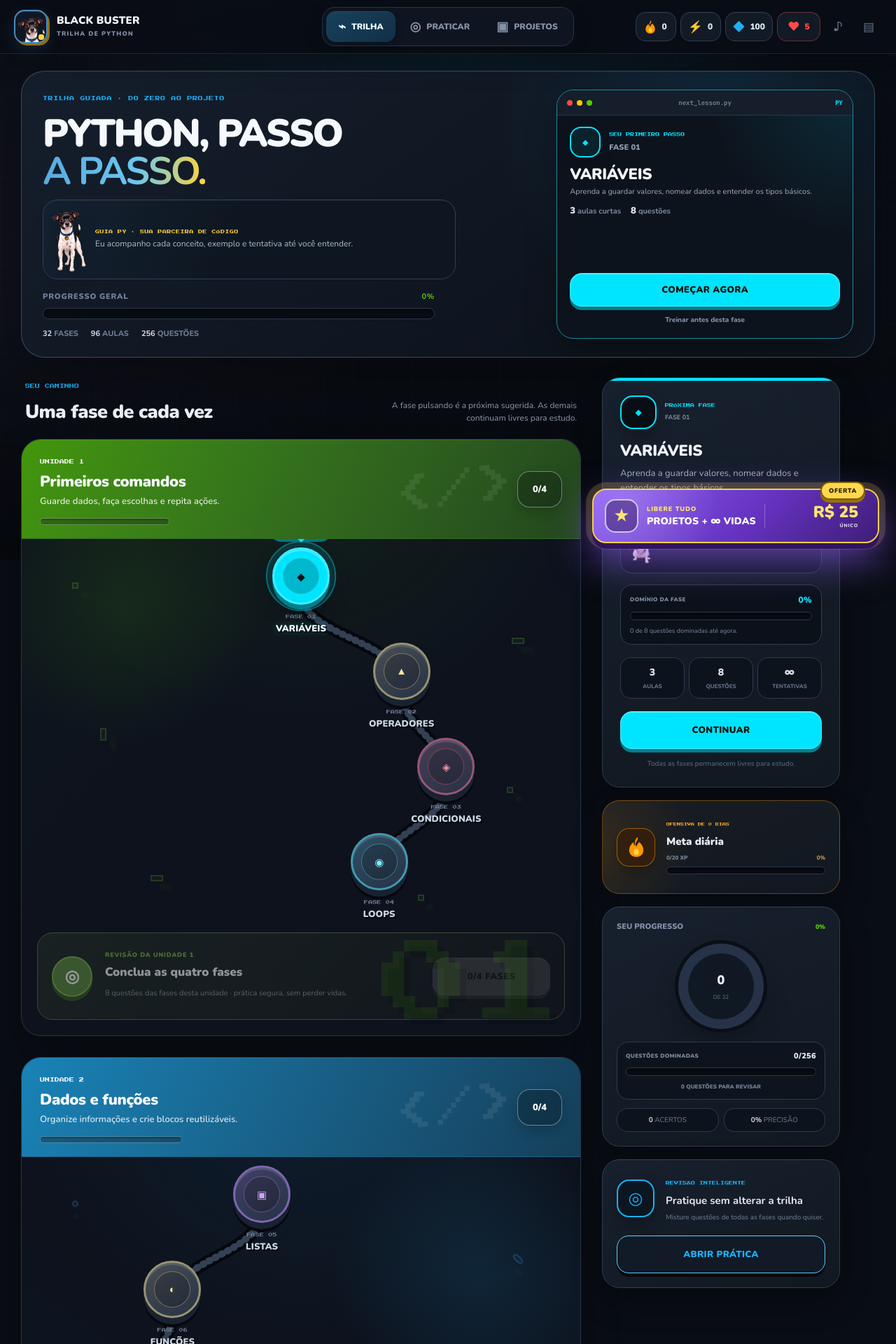
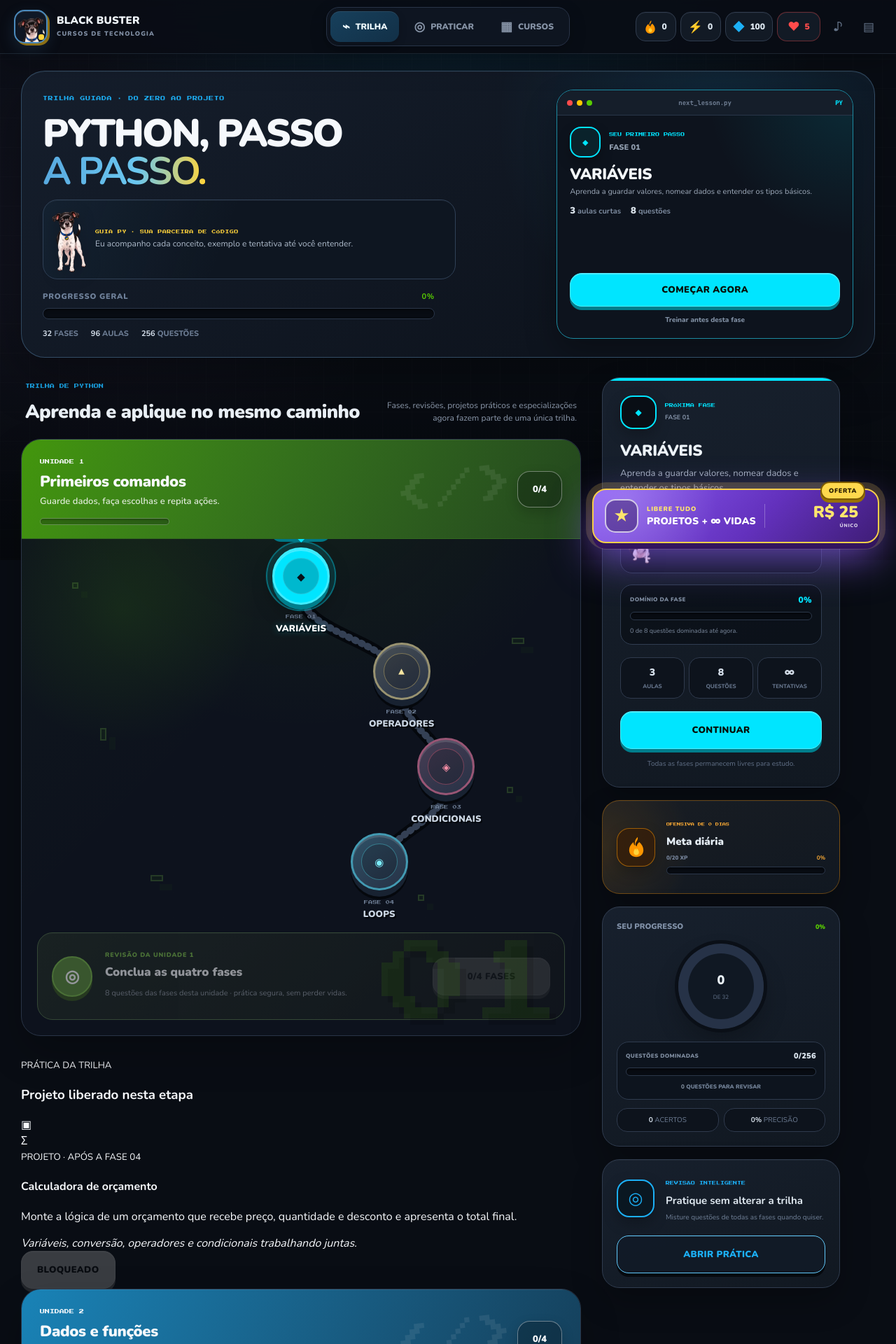
Before and after one commit to igoorhenrique15-dotcom/python-game-education, a React (Vite) app: page / in a window 1280 px wide. Shown: the top 1920 px of the page at 70% size. Built offline with nearby package versions, Linux system fonts and the light colour scheme.

Commit message:
Reorganiza projetos dentro da trilha

```diff
--- a/src/CompleteApp.jsx
+++ b/src/CompleteApp.jsx
@@ -373,18 +373,18 @@ function FlameIcon() {
   );
 }
 
-function AppHeader({ stats, settings, active = 'map', onHome, onReview, onProjects, onHearts, onToggleSound, onToggleScanlines }) {
+function AppHeader({ stats, settings, active = 'map', onHome, onReview, onCourses, onHearts, onToggleSound, onToggleScanlines }) {
   return (
     <header className="app-header">
       <button type="button" className="brand" onClick={onHome} aria-label="Voltar para a trilha">
         <span className="brand-cube"><PinscherMascot size="small" /></span>
-        <span><b>BLACK BUSTER</b><small>TRILHA DE PYTHON</small></span>
+        <span><b>BLACK BUSTER</b><small>CURSOS DE TECNOLOGIA</small></span>
       </button>
 
       <nav className="desktop-nav" aria-label="Navegação principal">
         <button type="button" className={active === 'map' ? 'active' : ''} onClick={onHome}><span>⌁</span> TRILHA</button>
         <button type="button" className={active === 'practice' ? 'active' : ''} onClick={onReview}><span>◎</span> PRATICAR</button>
-        <button type="button" className={active === 'projects' ? 'active' : ''} onClick={onProjects}><span>▣</span> PROJETOS</button>
+        <button type="button" className={active === 'courses' ? 'active' : ''} onClick={onCourses}><span>▦</span> CURSOS</button>
       </nav>
 
       <div className="header-stats">
@@ -409,12 +409,12 @@ function AppHeader({ stats, settings, active = 'map', onHome, onReview, onProjec
   );
 }
 
-function MobileNav({ active = 'map', onHome, onReview, onProjects, onHearts, hearts, infiniteHearts = false }) {
+function MobileNav({ active = 'map', onHome, onReview, onCourses, onHearts, hearts, infiniteHearts = false }) {
   return (
     <nav className="mobile-nav" aria-label="Navegação para celular">
       <button type="button" className={active === 'map' ? 'active' : ''} onClick={onHome}><span>⌁</span><small>TRILHA</small></button>
       <button type="button" className={active === 'practice' ? 'active' : ''} onClick={onReview}><span>◎</span><small>PRATICAR</small></button>
-      <button type="button" className={active === 'projects' ? 'active' : ''} onClick={onProjects}><span>▣</span><small>PROJETOS</small></button>
+      <button type="button" className={active === 'courses' ? 'active' : ''} onClick={onCourses}><span>▦</span><small>CURSOS</small></button>
       <button type="button" className={`mobile-hearts ${infiniteHearts ? 'infinite' : ''}`} onClick={onHearts}><span>♥</span><small>{infiniteHearts ? '∞ VIDAS' : `${hearts}/${MAX_HEARTS} VIDAS`}</small></button>
     </nav>
   );
@@ -698,7 +698,7 @@ function DailyGoalCard({ progress }) {
   );
 }
 
-function CourseMap({ stages, progress, onEnter, onReview, onUnitReview, onReset }) {
+function CourseMap({ stages, projects = [], tracks = [], progress, onEnter, onReview, onUnitReview, onOpenProject, onPurchase, onReset }) {
   const units = useMemo(() => courseUnits(stages), [stages]);
   const learning = courseLearningSummary(stages, progress);
   const currentIndex = Math.max(0, stages.findIndex((stage) => !progress.completed[stage.id]));
@@ -738,12 +738,16 @@ function CourseMap({ stages, progress, onEnter, onReview, onUnitReview, onReset
       <div className="course-layout">
         <div className="path-column">
           <div className="path-intro">
-            <div><span>SEU CAMINHO</span><h2>Uma fase de cada vez</h2></div>
-            <p>A fase pulsando é a próxima sugerida. As demais continuam livres para estudo.</p>
-          </div>
-          {units.map((unit) => (
+            <div><span>TRILHA DE PYTHON</span><h2>Aprenda e aplique no mesmo caminho</h2></div>
+            <p>Fases, revisões, projetos práticos e especializações agora fazem parte de uma única trilha.</p>
+          </div>
+
+          {units.map((unit) => {
+            const stageIds = new Set(unit.stages.map((stage) => stage.id));
+            const unitProjects = projects.filter((project) => stageIds.has(project.unlockStage));
+            return (
+              <React.Fragment key={unit.number}>
                 <UnitPath
-              key={unit.number}
                   unit={unit}
                   progress={progress}
                   currentIndex={recommendedIndex}
@@ -751,8 +755,36 @@ function CourseMap({ stages, progress, onEnter, onReview, onUnitReview, onReset
                   onSelect={(stage) => { setSelected(stage); setPicked(true); }}
                   onUnitReview={onUnitReview}
                 />
-          ))}
-          <div className="finish-marker"><span>Ω</span><div><b>FIM DA TRILHA</b><small>Seu projeto final espera por você.</small></div></div>
+                <TrailProjectMilestones
+                  projects={unitProjects}
+                  stages={stages}
+                  progress={progress}
+                  onOpen={onOpenProject}
+                />
+              </React.Fragment>
+            );
+          })}
+
+          <section className="premium-store trail-premium-store">
+            <div className="premium-store-title">
+              <div><span className="project-kicker">PACOTE COMPLETO · COMPRA ILUSTRATIVA</span><h2>Projetos livres + vidas infinitas</h2></div>
+              <small>Pagamento único de R$ 25,00 · nenhuma cobrança real nesta versão.</small>
+            </div>
+            <div className="premium-products">
+              <article className={progress.entitlements?.allProjects && progress.entitlements?.infiniteHearts ? 'active premium-bundle' : 'premium-bundle'}>
+                <span className="premium-product-icon">★</span>
+                <div><small>ACESSO TOTAL À TRILHA</small><h3>Libere toda a prática Python</h3><p>Abre projetos e missões sem pré-requisitos e remove a perda de vidas.</p></div>
+                <strong>R$ 25,00<small>PAGAMENTO ÚNICO</small></strong>
+                <PixelButton className="premium-buy-button" color="#8b5cf6" disabled={progress.entitlements?.allProjects && progress.entitlements?.infiniteHearts} onClick={onPurchase}>
+                  {progress.entitlements?.allProjects && progress.entitlements?.infiniteHearts ? 'PACOTE ATIVO ✓' : 'COMPRAR PACOTE · ILUSTRATIVO'}
+                </PixelButton>
+              </article>
+            </div>
+          </section>
+
+          <TrailSpecializations tracks={tracks} progress={progress} onOpen={onOpenProject} />
+
+          <div className="finish-marker"><span>Ω</span><div><b>TRILHA PYTHON COMPLETA</b><small>32 fases, projetos e especializações no mesmo caminho.</small></div></div>
           <button className="reset-progress" type="button" onClick={onReset}>ZERAR PROGRESSO SALVO</button>
         </div>
 
@@ -1095,122 +1127,89 @@ function HeartsScreen({ progress, onExit, onPractice, onRefill, onPurchasePremiu
 }
 
 
-function ProjectHub({ projects, tracks = [], stages, progress, onExit, onOpen, onPurchase }) {
-  const completed = projects.filter((project) => progress.projects?.[project.id]).length;
-  const allProjects = Boolean(progress.entitlements?.allProjects);
-  const infiniteHearts = Boolean(progress.entitlements?.infiniteHearts);
+function projectUnlocked(project, progress) {
+  return Boolean(progress.entitlements?.allProjects)
+    || (Boolean(progress.completed?.[project.unlockStage])
+      && (!project.prerequisite || Boolean(progress.projects?.[project.prerequisite])));
+}
+
+function TrailProjectMilestones({ projects, stages, progress, onOpen }) {
+  if (!projects.length) return null;
   const stageNumber = (stageId) => stages.findIndex((stage) => stage.id === stageId) + 1;
-  const unlocked = (project) => allProjects || (Boolean(progress.completed?.[project.unlockStage])
-    && (!project.prerequisite || Boolean(progress.projects?.[project.prerequisite])));
-  const lockLabel = (project) => {
-    if (!progress.completed?.[project.unlockStage]) return `LIBERA NA FASE ${String(stageNumber(project.unlockStage)).padStart(2, '0')}`;
-    if (project.prerequisite && !progress.projects?.[project.prerequisite]) return 'CONCLUA A MISSÃO ANTERIOR';
-    return `${project.steps.length} DECISÕES`;
-  };
-
-  return (
-    <main className="project-hub">
-      <section className="project-hero">
+
+  return (
+    <section className="trail-project-milestones">
+      <div className="trail-project-title">
+        <div><small>PRÁTICA DA TRILHA</small><h3>{projects.length === 1 ? 'Projeto liberado nesta etapa' : 'Projetos liberados nesta etapa'}</h3></div>
+        <span>▣</span>
+      </div>
+      <div className="trail-project-list">
+        {projects.map((project) => {
+          const unlocked = projectUnlocked(project, progress);
+          const completed = Boolean(progress.projects?.[project.id]);
+          return (
+            <article className={`trail-project-card ${unlocked ? 'unlocked' : 'locked'} ${completed ? 'completed' : ''}`} key={project.id} style={{ '--project-color': project.color }}>
+              <span className="trail-project-icon">{project.icon}</span>
               <div>
-          <span className="project-kicker">LABORATÓRIO DE PROJETOS</span>
-          <h1>Transforme conceitos em <strong>soluções.</strong></h1>
-          <p>Escolha decisões de implementação, leia o código-base e conclua pequenas simulações. Sem editor e sem perder vidas.</p>
-          <div className="project-hero-stats">
-            <span><b>{completed}</b><small>CONCLUÍDOS</small></span>
-            <span><b>{projects.length}</b><small>PROJETOS</small></span>
-            <span><b>{projects.reduce((total, project) => total + project.steps.length, 0)}</b><small>DECISÕES</small></span>
-          </div>
-        </div>
-        <div className="project-hero-mascot"><PinscherMascot size="large" mood="focus" /><span>▣</span></div>
-      </section>
-
-      <section className="premium-store">
-        <div className="premium-store-title">
-          <div><span className="project-kicker">LOJA · COMPRA ILUSTRATIVA</span><h2>Pacote acesso total</h2></div>
-          <small>Nenhuma cobrança real será feita nesta versão.</small>
-        </div>
-        <div className="premium-products">
-          <article className={allProjects && infiniteHearts ? 'active premium-bundle' : 'premium-bundle'}>
-            <span className="premium-product-icon">★</span>
-            <div>
-              <small>PACOTE COMPLETO</small>
-              <h3>Todos os projetos + vidas infinitas</h3>
-              <p>Libera os 8 projetos, as 8 missões das especializações e remove a perda de vidas em todas as fases.</p>
-            </div>
-            <strong>R$ 25,00<small>PAGAMENTO ÚNICO</small></strong>
-            <PixelButton className="premium-buy-button" color="#8b5cf6" disabled={allProjects && infiniteHearts} onClick={onPurchase}>
-              {allProjects && infiniteHearts ? 'PACOTE ATIVO ✓' : 'COMPRAR PACOTE · ILUSTRATIVO'}
+                <small>PROJETO · APÓS A FASE {String(stageNumber(project.unlockStage)).padStart(2, '0')}</small>
+                <h4>{project.title}</h4>
+                <p>{project.brief}</p>
+                <em>{project.outcome}</em>
+              </div>
+              <PixelButton
+                color={project.color}
+                variant={completed ? 'outline' : 'solid'}
+                disabled={!unlocked}
+                onClick={() => onOpen(project)}
+              >
+                {completed ? 'REFAZER' : unlocked ? 'COMEÇAR PROJETO' : 'BLOQUEADO'}
               </PixelButton>
             </article>
-        </div>
-      </section>
-
-      <section className="project-grid-shell">
-        <div className="project-grid-title">
-          <div><small>PORTFÓLIO GUIADO</small><h2>Oito desafios práticos</h2></div>
-          <button type="button" onClick={onExit}>VOLTAR À TRILHA</button>
-        </div>
-        <div className="project-grid">
-          {projects.map((project, index) => {
-            const isUnlocked = unlocked(project);
-            const isCompleted = Boolean(progress.projects?.[project.id]);
-            return (
-              <article className={`project-card ${isUnlocked ? 'unlocked' : 'locked'} ${isCompleted ? 'completed' : ''}`} key={project.id} style={{ '--project-color': project.color }}>
-                <div className="project-card-top"><span>{project.icon}</span><small>PROJETO {String(index + 1).padStart(2, '0')}</small></div>
-                <em>{project.category}</em>
-                <h3>{project.title}</h3>
-                <p>{project.brief}</p>
-                <div className="project-outcome"><b>VOCÊ PRATICA</b><span>{project.outcome}</span></div>
-                <div className="project-card-footer">
-                  <small>{isCompleted ? 'CONCLUÍDO ✓' : lockLabel(project)}</small>
-                  <PixelButton
-                    color={project.color}
-                    variant={isCompleted ? 'outline' : 'solid'}
-                    disabled={!isUnlocked}
-                    onClick={() => onOpen(project)}
-                  >
-                    {isCompleted ? 'REFAZER' : isUnlocked ? 'ABRIR PROJETO' : 'BLOQUEADO'}
-                  </PixelButton>
-                </div>
-              </article>
           );
         })}
       </div>
     </section>
-
-      <section className="track-specializations">
-        <div className="track-specializations-title">
-          <span className="project-kicker">ESPECIALIZAÇÕES PÓS-TRILHA</span>
-          <h2>Escolha onde aplicar seu Python.</h2>
-          <p>As duas trilhas são liberadas após a fase 32. Cada missão abre a próxima e usa o mesmo formato guiado e seguro.</p>
+  );
+}
+
+function TrailSpecializations({ tracks, progress, onOpen }) {
+  if (!tracks.length) return null;
+  const allProjects = Boolean(progress.entitlements?.allProjects);
+
+  return (
+    <section className="trail-specializations">
+      <div className="trail-specializations-title">
+        <span className="project-kicker">DEPOIS DAS 32 FASES</span>
+        <h2>Especializações da trilha Python</h2>
+        <p>Escolha Automação ou Aplicações. Cada missão abre a próxima e continua usando desafios guiados.</p>
       </div>
 
       {tracks.map((track) => {
-          const trackCompleted = track.missions.filter((mission) => progress.projects?.[mission.id]).length;
-          const trackUnlocked = allProjects || Boolean(progress.completed?.[track.unlockStage]);
-          return (
-            <article className={`track-panel ${trackUnlocked ? 'unlocked' : 'locked'}`} key={track.id} style={{ '--track-color': track.color }}>
+        const completed = track.missions.filter((mission) => progress.projects?.[mission.id]).length;
+        const unlocked = allProjects || Boolean(progress.completed?.[track.unlockStage]);
+        return (
+          <article className={`track-panel ${unlocked ? 'unlocked' : 'locked'}`} key={track.id} style={{ '--track-color': track.color }}>
             <header>
               <span className="track-icon">{track.icon}</span>
               <div><small>ESPECIALIZAÇÃO</small><h3>{track.title}</h3><p>{track.subtitle}</p></div>
-                <strong>{trackCompleted}/{track.missions.length}<small>MISSÕES</small></strong>
+              <strong>{completed}/{track.missions.length}<small>MISSÕES</small></strong>
             </header>
-              <div className="track-progress"><span style={{ width: `${(trackCompleted / track.missions.length) * 100}%` }} /></div>
+            <div className="track-progress"><span style={{ width: `${(completed / track.missions.length) * 100}%` }} /></div>
             <div className="track-missions">
               {track.missions.map((mission, index) => {
-                  const isUnlocked = unlocked(mission);
-                  const isCompleted = Boolean(progress.projects?.[mission.id]);
-                  return (
-                    <div className={`track-mission ${isUnlocked ? 'unlocked' : 'locked'} ${isCompleted ? 'completed' : ''}`} key={mission.id}>
+                const missionUnlocked = projectUnlocked(mission, progress);
+                const missionCompleted = Boolean(progress.projects?.[mission.id]);
+                return (
+                  <div className={`track-mission ${missionUnlocked ? 'unlocked' : 'locked'} ${missionCompleted ? 'completed' : ''}`} key={mission.id}>
                     <span>{mission.icon}</span>
                     <div><small>MISSÃO {index + 1}</small><b>{mission.title}</b><p>{mission.brief}</p></div>
                     <PixelButton
                       color={mission.color}
-                        variant={isCompleted ? 'outline' : 'solid'}
-                        disabled={!isUnlocked}
+                      variant={missionCompleted ? 'outline' : 'solid'}
+                      disabled={!missionUnlocked}
                       onClick={() => onOpen(mission)}
                     >
-                        {isCompleted ? 'REFAZER' : isUnlocked ? 'INICIAR' : mission.prerequisite ? 'EM SEQUÊNCIA' : 'FASE 32'}
+                      {missionCompleted ? 'REFAZER' : missionUnlocked ? 'INICIAR' : mission.prerequisite ? 'EM SEQUÊNCIA' : 'FASE 32'}
                     </PixelButton>
                   </div>
                 );
@@ -1219,6 +1218,104 @@ function ProjectHub({ projects, tracks = [], stages, progress, onExit, onOpen, o
           </article>
         );
       })}
+    </section>
+  );
+}
+
+const TECHNOLOGY_COURSES = [
+  {
+    id: 'python',
+    icon: 'PY',
+    title: 'Python',
+    status: 'available',
+    color: '#4b8bbe',
+    description: 'Do primeiro comando a automações, testes, APIs e projetos completos.',
+    topics: ['32 fases', '8 projetos', '2 especializações'],
+  },
+  {
+    id: 'html-css',
+    icon: '</>',
+    title: 'HTML & CSS',
+    status: 'soon',
+    color: '#ff7a45',
+    description: 'Estrutura, estilos, responsividade e publicação de páginas modernas.',
+    topics: ['Sites responsivos', 'Layouts', 'Projeto final'],
+  },
+  {
+    id: 'javascript',
+    icon: 'JS',
+    title: 'JavaScript',
+    status: 'planned',
+    color: '#ffd23f',
+    description: 'Interatividade, lógica no navegador e aplicações web.',
+    topics: ['DOM', 'Eventos', 'Aplicações'],
+  },
+  {
+    id: 'sql',
+    icon: 'DB',
+    title: 'SQL e Dados',
+    status: 'planned',
+    color: '#14b8a6',
+    description: 'Consultas, organização de dados e fundamentos de bancos relacionais.',
+    topics: ['Consultas', 'Relacionamentos', 'Relatórios'],
+  },
+];
+
+function CourseCatalog({ stages, projects, progress, onOpenPython }) {
+  const completed = Object.keys(progress.completed || {}).length;
+  const percent = Math.round((completed / stages.length) * 100);
+
+  return (
+    <main className="course-catalog">
+      <section className="catalog-hero">
+        <div>
+          <span className="catalog-kicker">BLACK BUSTER ACADEMY</span>
+          <h1>Escolha sua próxima <strong>trilha.</strong></h1>
+          <p>Um só aplicativo para aprender diferentes tecnologias no mesmo formato: aulas curtas, desafios de clique e projetos guiados.</p>
+        </div>
+        <div className="catalog-hero-mascot"><PinscherMascot size="large" mood="ready" /><span>+</span></div>
+      </section>
+
+      <section className="catalog-shell">
+        <div className="catalog-title">
+          <div><small>CURSOS DE TECNOLOGIA</small><h2>Qual caminho você quer seguir?</h2></div>
+          <span>1 DISPONÍVEL · 3 EM PREPARAÇÃO</span>
+        </div>
+
+        <div className="course-cards">
+          {TECHNOLOGY_COURSES.map((item) => {
+            const available = item.status === 'available';
+            return (
+              <article className={`technology-course-card ${item.status}`} key={item.id} style={{ '--course-color': item.color }}>
+                <div className="technology-card-top">
+                  <span>{item.icon}</span>
+                  <small>{available ? 'DISPONÍVEL AGORA' : item.status === 'soon' ? 'PRÓXIMO CURSO' : 'PLANEJADO'}</small>
+                </div>
+                <h3>{item.title}</h3>
+                <p>{item.description}</p>
+                <div className="technology-topics">
+                  {item.topics.map((topic) => <span key={topic}>✓ {topic}</span>)}
+                </div>
+                {available && (
+                  <div className="python-course-progress">
+                    <div><span>SEU PROGRESSO</span><b>{percent}%</b></div>
+                    <LinearProgress value={percent} color={item.color} label={`${percent}% da trilha Python concluída`} />
+                    <small>{completed}/{stages.length} fases · {projects.length} projetos</small>
+                  </div>
+                )}
+                <PixelButton color={item.color} disabled={!available} onClick={available ? onOpenPython : undefined}>
+                  {available ? completed ? 'CONTINUAR TRILHA' : 'COMEÇAR PYTHON' : 'EM BREVE'}
+                </PixelButton>
+              </article>
+            );
+          })}
+        </div>
+
+        <section className="catalog-next-course">
+          <span>&lt;/&gt;</span>
+          <div><small>PRÓXIMA EXPANSÃO</small><h3>HTML & CSS</h3><p>A estrutura já fica preparada para receber uma trilha completa de criação de sites.</p></div>
+          <strong>EM BREVE</strong>
+        </section>
       </section>
     </main>
   );
@@ -1595,8 +1692,8 @@ export default function CompleteApp() {
     window.scrollTo({ top: 0, behavior: 'smooth' });
   };
 
-  const openProjects = () => {
-    setScreen('projects');
+  const openCourses = () => {
+    setScreen('courses');
     sfx('click');
     window.scrollTo({ top: 0, behavior: 'smooth' });
   };
@@ -1751,7 +1848,7 @@ export default function CompleteApp() {
 
   const activeIndex = stages.findIndex((stage) => stage.id === activeStage.id);
   const nextStage = activeIndex < stages.length - 1 ? stages[activeIndex + 1] : null;
-  const showMainNavigation = screen === 'map' || screen === 'projects';
+  const showMainNavigation = screen === 'map' || screen === 'courses';
 
   return (
     <div className={`app ${settings.scanlines ? 'scanlines-on' : ''}`}>
@@ -1765,7 +1862,7 @@ export default function CompleteApp() {
           active={screen}
           onHome={goMap}
           onReview={openPractice}
-          onProjects={openProjects}
+          onCourses={openCourses}
           onHearts={openHearts}
           onToggleSound={() => updateSetting('sound')}
           onToggleScanlines={() => updateSetting('scanlines')}
@@ -1775,22 +1872,26 @@ export default function CompleteApp() {
       {screen === 'map' && (
         <CourseMap
           stages={stages}
+          projects={projects}
+          tracks={tracks}
           progress={progress}
           onEnter={enterStage}
           onReview={openPractice}
           onUnitReview={(unit) => startReview('unit', unit)}
+          onOpenProject={openProject}
+          onPurchase={purchasePremiumBundle}
           onReset={reset}
         />
       )}
-      {screen === 'projects' && (
-        <ProjectHub projects={projects} tracks={tracks} stages={stages} progress={progress} onExit={goMap} onOpen={openProject} onPurchase={purchasePremiumBundle} />
+      {screen === 'courses' && (
+        <CourseCatalog stages={stages} projects={projects} progress={progress} onOpenPython={goMap} />
       )}
       {screen === 'project' && activeProject && (
         <ProjectScreen
           key={activeProject.id}
           project={activeProject}
           alreadyCompleted={Boolean(progress.projects?.[activeProject.id])}
-          onExit={openProjects}
+          onExit={goMap}
           onComplete={finishProject}
           sfx={sfx}
         />
@@ -1849,8 +1950,8 @@ export default function CompleteApp() {
         <PremiumFloatingButton onPurchase={purchasePremiumBundle} />
       )}
 
-      {(screen === 'map' || screen === 'projects') && (
-        <MobileNav active={screen} onHome={goMap} onReview={openPractice} onProjects={openProjects} onHearts={openHearts} hearts={progress.hearts} infiniteHearts={Boolean(progress.entitlements?.infiniteHearts)} />
+      {(screen === 'map' || screen === 'courses') && (
+        <MobileNav active={screen} onHome={goMap} onReview={openPractice} onCourses={openCourses} onHearts={openHearts} hearts={progress.hearts} infiniteHearts={Boolean(progress.entitlements?.infiniteHearts)} />
       )}
     </div>
   );
```
Lines whose indentation alone changed are shown as unchanged.
